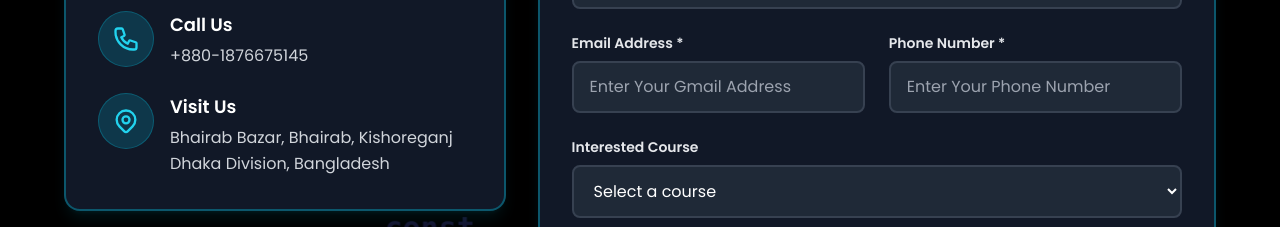
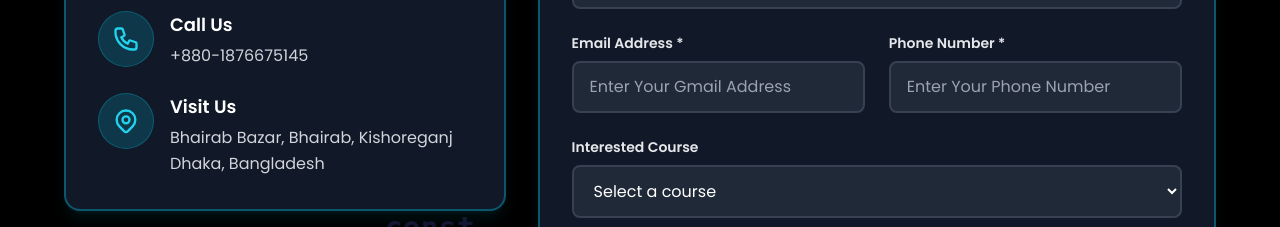
Before and after one commit to dashpranta145-design/codesell-academy, a React (Vite) app: page /contact in a window 1280 px wide. Shown: the part 473-700 px from the top of the page. Built offline with nearby package versions, Linux system fonts and the light colour scheme; a web font is replaced by a local one.

Commit message:
Address is changed

```diff
--- a/src/components/ContactPage.tsx
+++ b/src/components/ContactPage.tsx
@@ -114,7 +114,7 @@ const ContactPage: React.FC = () => {
                       <p className="text-gray-300 text-base leading-relaxed">
                         Bhairab Bazar, Bhairab, Kishoreganj
                         <br />
-                        Dhaka Division, Bangladesh
+                        Dhaka, Bangladesh
                       </p>
                     </div>
                   </div>
```
